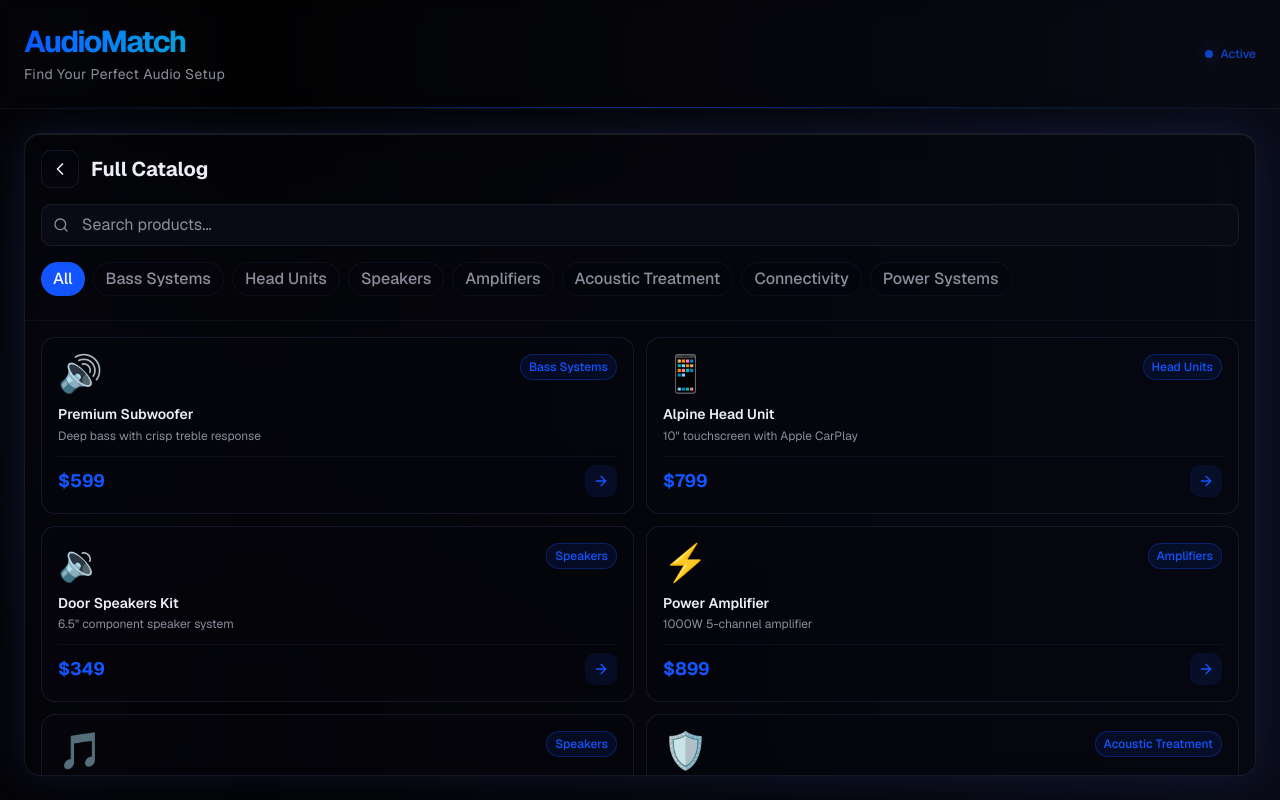
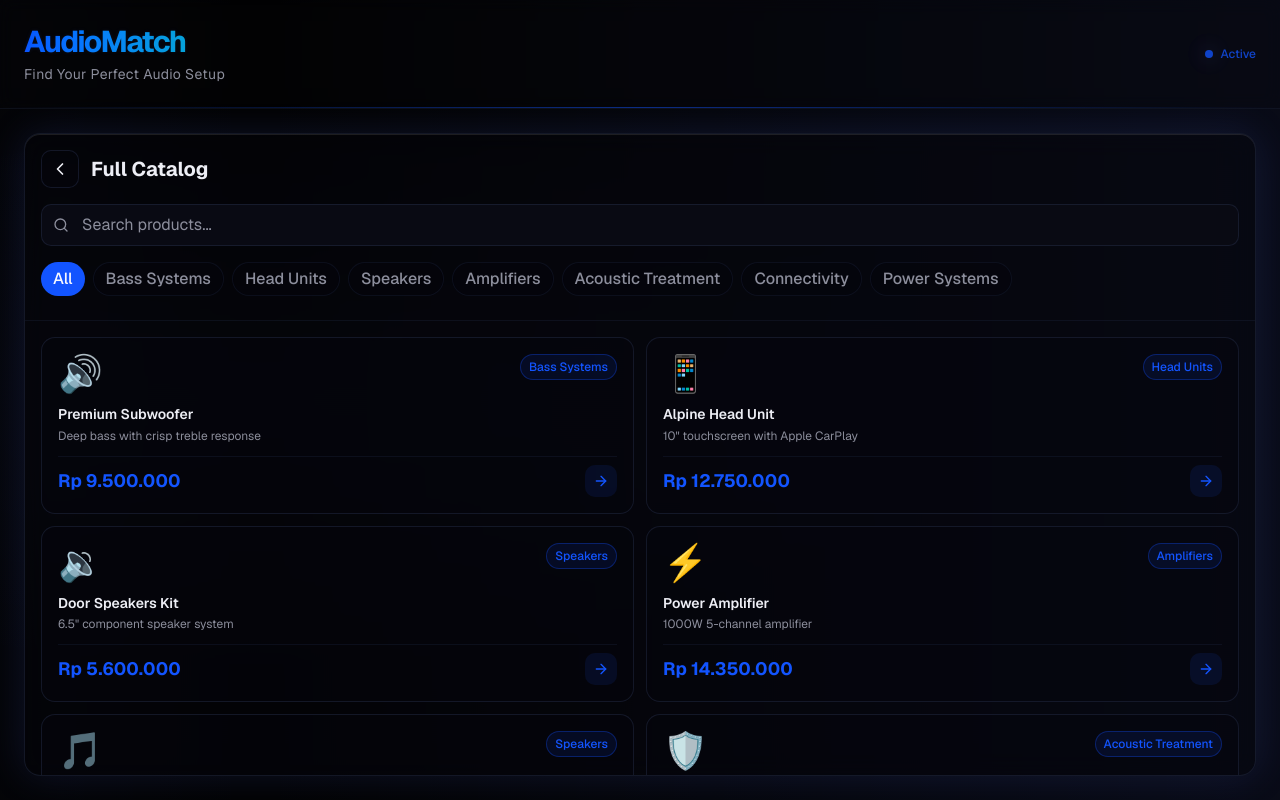
Before and after one commit to StevenYoe/v0-audio-match-chatbot-ui, a Next.js app: page / in a window 1280 px wide. Both pictures are taken after a click on the button "View Full Catalog". Built offline with nearby package versions, Linux system fonts and the light colour scheme.

Commit message:
fix: update animations and price format\n\nFix oklab colors and convert prices to IDR.

```diff
--- a/components/catalog-view.tsx
+++ b/components/catalog-view.tsx
@@ -24,7 +24,7 @@ const PRODUCTS: Product[] = [
     id: '1',
     name: 'Premium Subwoofer',
     category: 'Bass Systems',
-    price: '$599',
+    price: 'Rp 9.500.000',
     image: '🔊',
     description: 'Deep bass with crisp treble response',
   },
@@ -32,23 +32,23 @@ const PRODUCTS: Product[] = [
     id: '2',
     name: 'Alpine Head Unit',
     category: 'Head Units',
-    price: '$799',
+    price: 'Rp 12.750.000',
     image: '📱',
-    description: '10\" touchscreen with Apple CarPlay',
+    description: '10" touchscreen with Apple CarPlay',
   },
   {
     id: '3',
     name: 'Door Speakers Kit',
     category: 'Speakers',
-    price: '$349',
+    price: 'Rp 5.600.000',
     image: '🔉',
-    description: '6.5\" component speaker system',
+    description: '6.5" component speaker system',
   },
   {
     id: '4',
     name: 'Power Amplifier',
     category: 'Amplifiers',
-    price: '$899',
+    price: 'Rp 14.350.000',
     image: '⚡',
     description: '1000W 5-channel amplifier',
   },
@@ -56,7 +56,7 @@ const PRODUCTS: Product[] = [
     id: '5',
     name: 'Tweeter Pair',
     category: 'Speakers',
-    price: '$199',
+    price: 'Rp 3.175.000',
     image: '🎵',
     description: 'High-frequency precision tweeters',
   },
@@ -64,7 +64,7 @@ const PRODUCTS: Product[] = [
     id: '6',
     name: 'Sound Deadening Kit',
     category: 'Acoustic Treatment',
-    price: '$249',
+    price: 'Rp 3.975.000',
     image: '🛡️',
     description: 'Complete sound dampening materials',
   },
@@ -72,7 +72,7 @@ const PRODUCTS: Product[] = [
     id: '7',
     name: 'Wireless Audio Receiver',
     category: 'Connectivity',
-    price: '$149',
+    price: 'Rp 2.375.000',
     image: '📡',
     description: 'Bluetooth 5.2 wireless receiver',
   },
@@ -80,7 +80,7 @@ const PRODUCTS: Product[] = [
     id: '8',
     name: 'Capacitor Power Bank',
     category: 'Power Systems',
-    price: '$399',
+    price: 'Rp 6.350.000',
     image: '🔋',
     description: '20F digital display capacitor',
   },
--- a/components/recommendation-card.tsx
+++ b/components/recommendation-card.tsx
@@ -26,8 +26,7 @@ export default function RecommendationCard({
       animate={{ opacity: 1, y: 0 }}
       transition={{ delay: index * 0.1, duration: 0.4 }}
       whileHover={{
-        backgroundColor: 'rgba(19, 30, 76, 0.8)',
-        boxShadow: '0 0 30px rgba(85, 111, 255, 0.2)',
+        scale: 1.02,
       }}
     >
       {/* Hover glow effect */}
@@ -67,8 +66,8 @@ export default function RecommendationCard({
             {recommendation.price}
           </span>
           <motion.div
-            className="text-xs px-2 py-1 rounded-full bg-primary/10 text-primary border border-primary/30"
-            whileHover={{ backgroundColor: 'rgba(85, 111, 255, 0.2)' }}
+            className="text-xs px-2 py-1 rounded-full bg-primary/10 text-primary border border-primary/30 hover:bg-primary/20 transition-colors"
+            whileHover={{ scale: 1.05 }}
           >
             View
           </motion.div>
```
